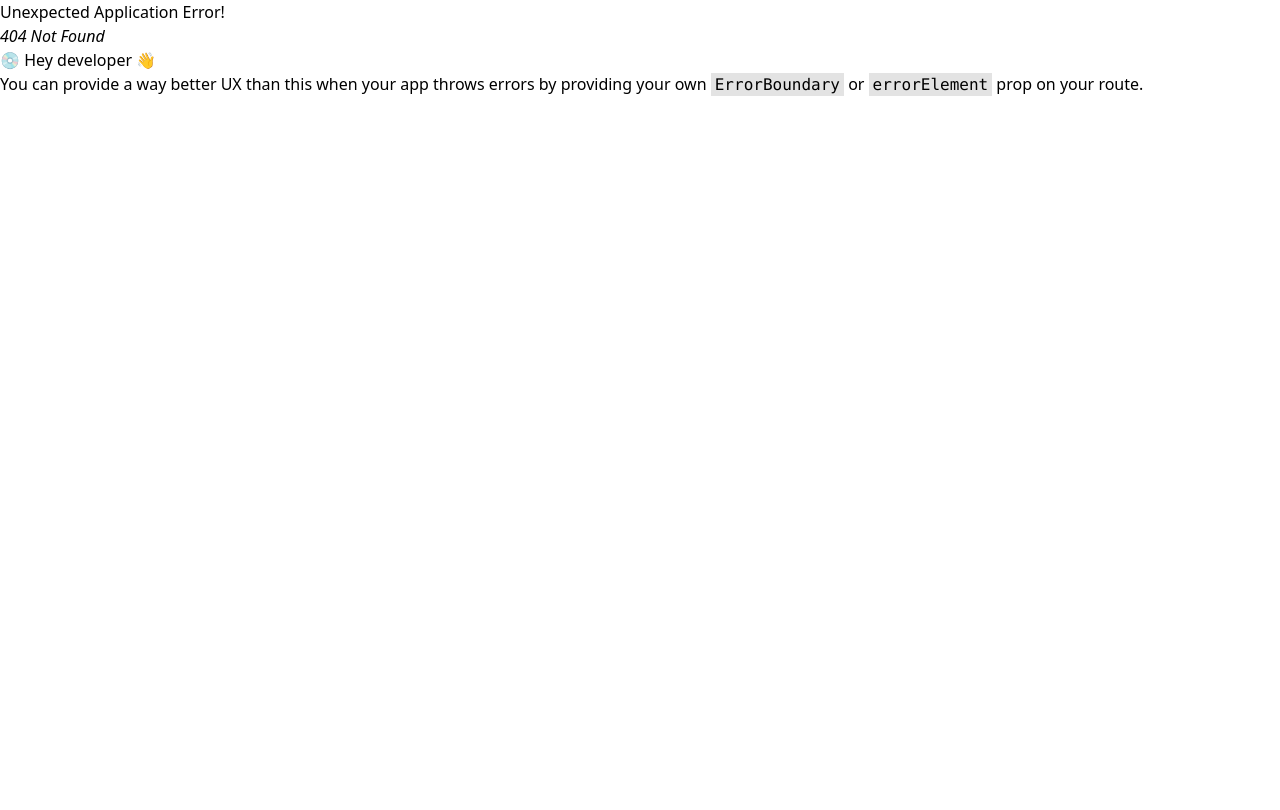
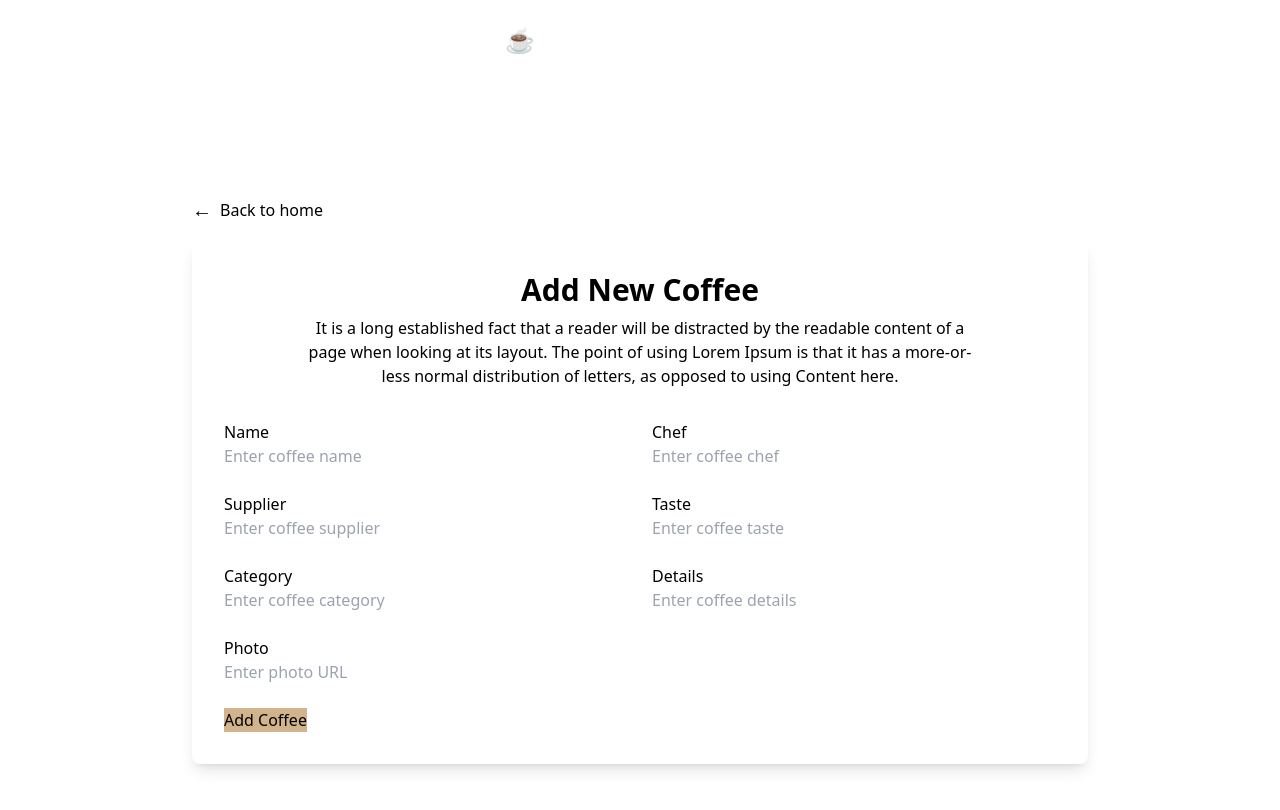
Before and after one commit to NusratJahanRaisa/EspressoEmporium-Client-Side, a React (Vite) app: page /addCoffee in a window 1280 px wide. Before the commit this address had no page. Shown: the top 810 px of the page. Built offline with nearby package versions, Linux system fonts and the light colour scheme.

Commit message:
landing page,add coffee section designed

```diff
--- a/src/Components/MainLayout/MainLayout.jsx
+++ b/src/Components/MainLayout/MainLayout.jsx
@@ -1,11 +1,15 @@
-import React from 'react';
 import { Outlet } from 'react-router-dom';
+import Home from '../Pages/Home';
+import Navbar from '../Modules/Navbar';
 
 const MainLayout = () => {
     return (
         <div>
-        hi
+        <Navbar></Navbar>
+
         <Outlet></Outlet>
+
+
         </div>
     );
 };
--- a/src/Components/Modules/Navbar.jsx
+++ b/src/Components/Modules/Navbar.jsx
@@ -3,7 +3,12 @@ import React from 'react';
 const Navbar = () => {
     return (
         <div>
-
+      {/* Header */}
+      <header className="relative flex justify-center py-6 bg-neutral">
+        <h1 className="text-2xl font-bold text-white">
+          ☕ Espresso Emporium
+        </h1>
+      </header>
         </div>
     );
 };
--- /dev/null
+++ b/src/Components/Pages/AddCoffee.jsx
@@ -0,0 +1,120 @@
+import { Link } from 'react-router-dom';
+
+export default function AddCoffee() {
+  return (
+    <div className="min-h-screen bg-base-200 flex flex-col items-center justify-center px-4 py-8">
+      {/* Back Link */}
+      <div className="w-full max-w-4xl mb-4">
+        <Link to="/" className="flex items-center gap-2 text-primary hover:underline">
+          <span className="text-xl">←</span> Back to home
+        </Link>
+      </div>
+
+      {/* Card Container */}
+      <div className="bg-base-100 shadow-lg rounded-lg p-8 w-full max-w-4xl">
+        <h2 className="text-3xl font-bold text-center mb-2">Add New Coffee</h2>
+        <p className="text-center mb-8 max-w-2xl mx-auto">
+          It is a long established fact that a reader will be distracted by the readable
+          content of a page when looking at its layout. The point of using Lorem Ipsum
+          is that it has a more-or-less normal distribution of letters, as opposed to
+          using Content here.
+        </p>
+
+        <form className="grid grid-cols-1 md:grid-cols-2 gap-6">
+          <div>
+            <label className="label">
+              <span className="label-text">Name</span>
+            </label>
+            <input
+              type="text"
+              name="name"
+              placeholder="Enter coffee name"
+              className="input input-bordered w-full"
+            />
+          </div>
+
+          <div>
+            <label className="label">
+              <span className="label-text">Chef</span>
+            </label>
+            <input
+              type="text"
+              name="chef"
+              placeholder="Enter coffee chef"
+              className="input input-bordered w-full"
+            />
+          </div>
+
+          <div>
+            <label className="label">
+              <span className="label-text">Supplier</span>
+            </label>
+            <input
+              type="text"
+              name="supplier"
+              placeholder="Enter coffee supplier"
+              className="input input-bordered w-full"
+            />
+          </div>
+
+          <div>
+            <label className="label">
+              <span className="label-text">Taste</span>
+            </label>
+            <input
+              type="text"
+              name="taste"
+              placeholder="Enter coffee taste"
+              className="input input-bordered w-full"
+            />
+          </div>
+
+          <div>
+            <label className="label">
+              <span className="label-text">Category</span>
+            </label>
+            <input
+              type="text"
+              name="category"
+              placeholder="Enter coffee category"
+              className="input input-bordered w-full"
+            />
+          </div>
+
+          <div>
+            <label className="label">
+              <span className="label-text">Details</span>
+            </label>
+            <input
+              type="text"
+              name="details"
+              placeholder="Enter coffee details"
+              className="input input-bordered w-full"
+            />
+          </div>
+
+          <div className="md:col-span-2">
+            <label className="label">
+              <span className="label-text">Photo</span>
+            </label>
+            <input
+              type="text"
+              name="photo"
+              placeholder="Enter photo URL"
+              className="input input-bordered w-full"
+            />
+          </div>
+
+          <div className="md:col-span-2">
+            <button
+              type="submit"
+              className="btn btn-block bg-[#D2B48C] text-black hover:bg-[#caa474]"
+            >
+              Add Coffee
+            </button>
+          </div>
+        </form>
+      </div>
+    </div>
+  );
+}
--- a/src/Components/Pages/Home.jsx
+++ b/src/Components/Pages/Home.jsx
@@ -2,9 +2,35 @@ import React from 'react';
 
 const Home = () => {
     return (
-        <div>
+        <div className="relative min-h-screen">
 
-        </div>
+
+      {/* Background Image */}
+      <div
+        className="absolute inset-0 bg-cover bg-center"
+        style={{
+          backgroundImage:
+            "url('https://images.unsplash.com/photo-1511920170033-f8396924c348?ixlib=rb-4.0.3&auto=format&fit=crop&w=1950&q=80')",
+        }}
+      >
+        <div className="absolute inset-0 bg-black/60"></div>
+      </div>
+
+      {/* <Navbar></Navbar> */}
+
+      {/* Hero Content */}
+      <div className="relative z-10 flex flex-col items-center justify-center min-h-[80vh] text-center text-white px-4">
+        <h2 className="text-3xl md:text-5xl font-bold mb-4">
+          Would you like a Cup of Delicious Coffee?
+        </h2>
+        <p className="max-w-xl mb-6">
+          It’s coffee time – Sip & Savor. Relaxation in every sip! Get the most
+          delicious, fresh coffee you’ll ever taste! Enjoy a break at Espresso
+          Emporium and treat your taste buds.
+        </p>
+        <button className="btn btn-warning">Learn More</button>
+      </div>
+    </div>
     );
 };
 
--- a/src/main.jsx
+++ b/src/main.jsx
@@ -9,13 +9,14 @@ import {
 import MainLayout from './Components/MainLayout/MainLayout';
 import Home from './Components/Pages/Home';
 import SignUp from './Components/Pages/SignUp';
+import AddCoffee from './Components/Pages/AddCoffee';
 
 
 const router = createBrowserRouter([
   {
     path: "/",
     element: <MainLayout></MainLayout>,
-    Children: [
+    children: [
       {
         path: "/",
         element: <Home></Home>
@@ -23,7 +24,11 @@ const router = createBrowserRouter([
       {
         path: "/signup",
         element: <SignUp></SignUp>
-      }
+      },
+      {
+        path: "/addCoffee",
+        element: <AddCoffee></AddCoffee>
+      },
     ]
   },
 ]);
```
